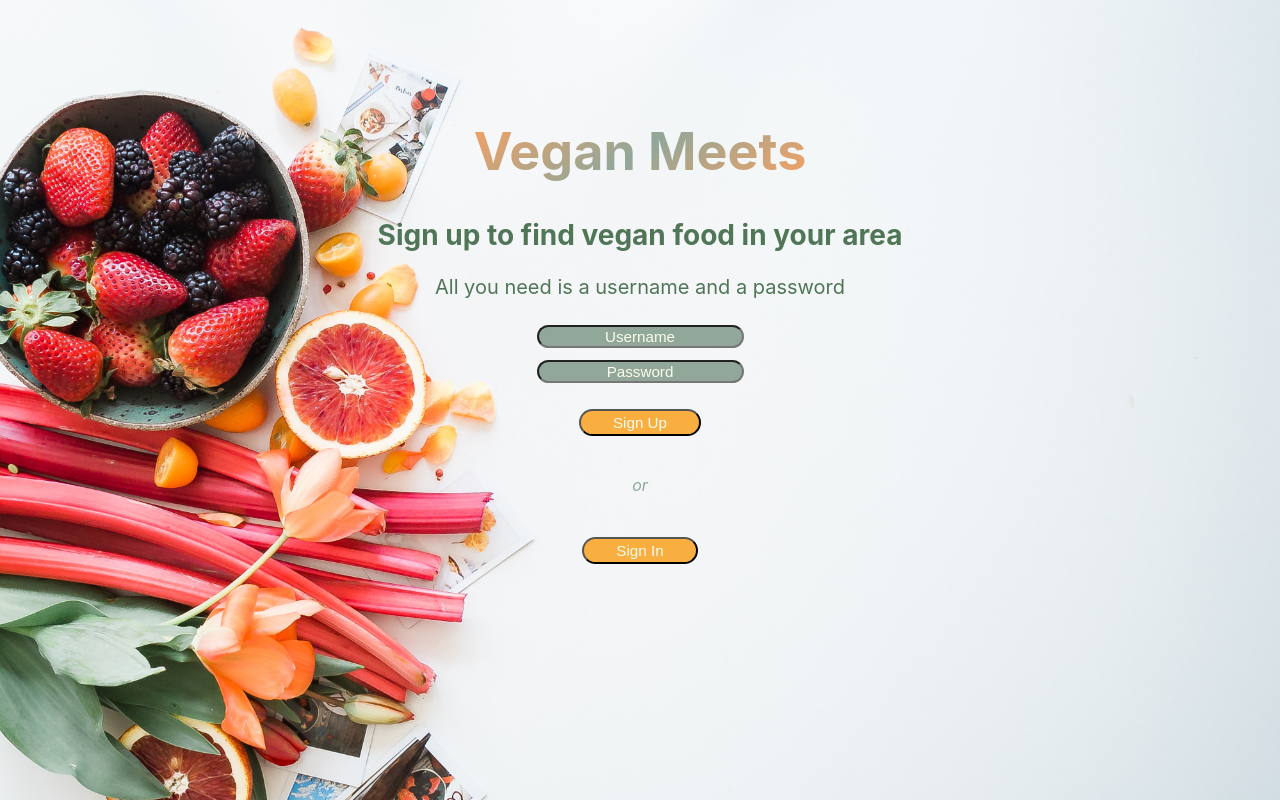
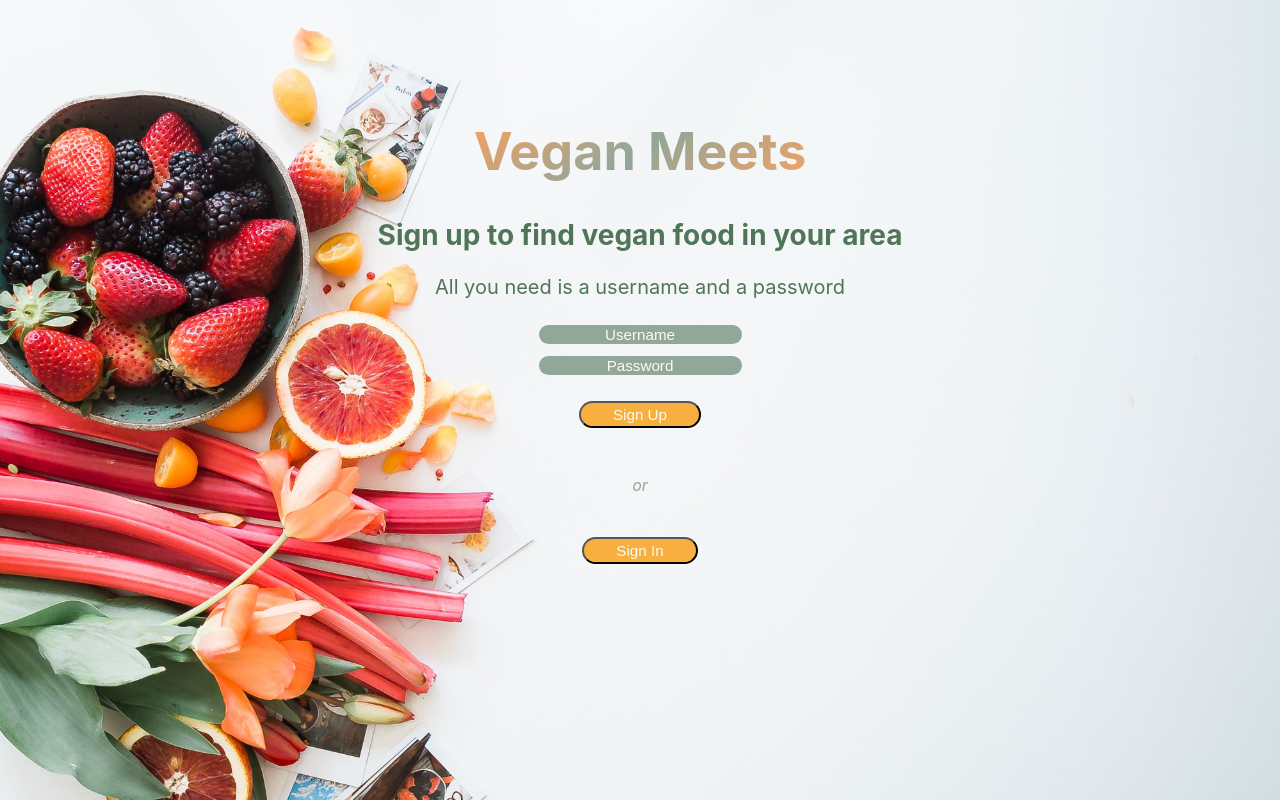
Before and after one commit to Web26-veganmeats/FE, a React (Create React App) app in the folder app/: page /register in a window 1280 px wide. Built offline with nearby package versions, Linux system fonts and the light colour scheme.

Commit message:
More styles

```diff
--- a/app/src/App.css
+++ b/app/src/App.css
@@ -79,6 +79,11 @@ input {
   font-size: 0.95rem;
   border-radius: 20px;
   text-align: center;
+  border: none;
+}
+
+input:focus {
+  outline: none;
 }
 
 .last-item {
--- a/app/src/components/Login.jsx
+++ b/app/src/components/Login.jsx
@@ -104,20 +104,20 @@ const Login = props => {
             <h2>Sign in to find vegan food in your area</h2>
             <Form className="signup-form">
               <label htmlFor="username">Sign In</label>
-              <ErrorMessage name="username" component="div" className="error" />
               <Field
                 className="field"
                 type="text"
                 name="username"
                 placeholder="Username"
               />
-              <ErrorMessage name="password" component="div" className="error" />
+              <ErrorMessage name="username" component="div" className="error" />
               <Field
                 className="field"
                 type="password"
                 name="password"
                 placeholder="Password"
               />
+              <ErrorMessage name="password" component="div" className="error" />
               <button type="submit" disabled={props.isSubmitting}>
                 {props.isSubmitting ? "Submitting" : "Submit"}
               </button>
--- a/app/src/components/Register.jsx
+++ b/app/src/components/Register.jsx
@@ -103,20 +103,21 @@ const Register = props => {
               <label htmlFor="username">
                 All you need is a username and a password
               </label>
-              <ErrorMessage name="username" component="div" className="error" />
               <Field
                 className="field"
                 type="text"
                 name="username"
                 placeholder="Username"
               />
-              <ErrorMessage name="password" component="div" className="error" />
+              <ErrorMessage name="username" component="div" className="error" />
+
               <Field
                 className="field"
                 type="password"
                 name="password"
                 placeholder="Password"
               />
+              <ErrorMessage name="password" component="div" className="error" />
               <button type="submit" disabled={props.isSubmitting}>
                 {props.isSubmitting ? "Submitting" : "Sign Up"}
               </button>
```
